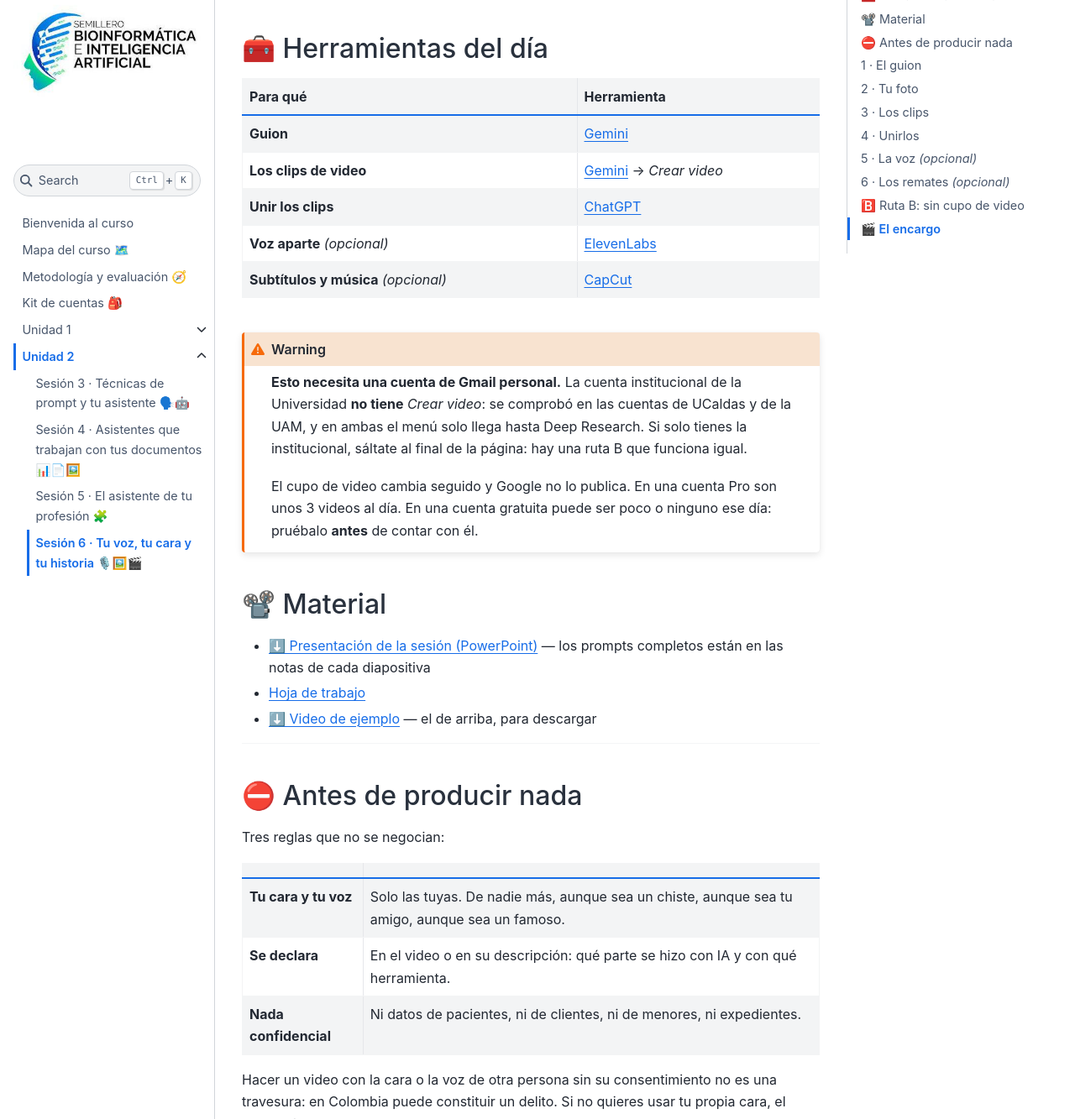
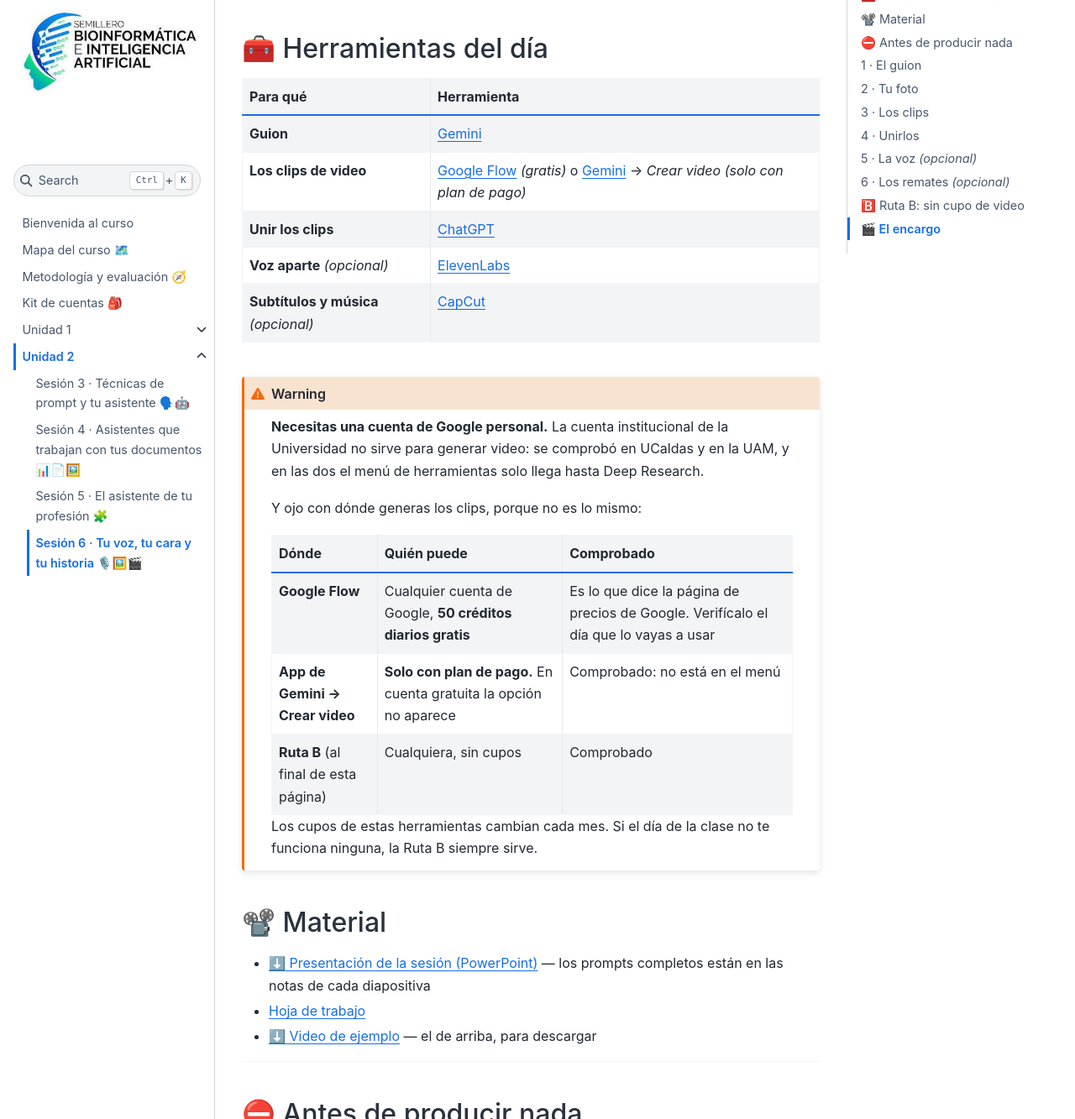
Before and after one commit to BioAITeamLearning/IntroInfo_2026_02_Ucaldas, a Jupyter Book: the page built from S06_AudioImagenVideo.md, in a window 1280 px wide and 1400 px high, scrolled down 746 px, cut to the strip 67-1400 px from the top of the window. Shown: the whole strip at 84% size. Built offline with Jupyter Book 1.0.4 settings and Sphinx 7.4.7 and the Sphinx Book theme 1.1.4, drawn with Linux system fonts in a browser that asks for light colours; some of the changed text lies outside the part shown.

Commit message:
S6: bajar el entregable a tres clips y corregir por donde se generan
En la app de Gemini, Crear video resulto ser funcion de pago: se comprobo que no
aparece ni en la cuenta institucional ni en una cuenta Gmail gratuita, solo en
la Pro. La puerta gratuita es Google Flow (50 creditos diarios segun la pagina
de precios de Google), pendiente de verificar de punta a punta.

El entregable baja de un minuto a 30 segundos: tres clips de 10 s, 75 palabras.
Seis clips no caben en la sesion porque cada uno tarda de 2 a 4 minutos.

Co-Authored-By: Claude Opus 5 <noreply@anthropic.com>

````diff
--- a/S06_AudioImagenVideo.md
+++ b/S06_AudioImagenVideo.md
@@ -3,9 +3,9 @@ title: Sesión 6 · Audio, imagen y video
 ---
 # Sesión 6 · Tu voz, tu cara y tu historia 🎙️🖼️🎬
 
-Un taller de producción. Sales con un video de 60 a 90 segundos en el que un personaje tuyo, en un lugar que elegiste, con una voz que escogiste, le explica algo de tu carrera a alguien que no sabe nada del tema.
+Un taller de producción. Sales con un video de **30 segundos** —tres clips de diez— en el que tú mismo, con tu cara y tu voz, le explicas algo de tu carrera a alguien que no sabe nada del tema.
 
-Así se ve el resultado. Son **dos clips de diez segundos** generados por separado y pegados después; el video completo son seis. Fíjate en que es la misma persona, la misma camisa y el mismo salón en los dos: eso lo logra adjuntar la misma foto, nada más.
+Así se ve el resultado. Son **dos clips de diez segundos** generados por separado y pegados después; el tuyo serán tres. Fíjate en que es la misma persona, la misma camisa y el mismo salón en los dos: eso lo logra adjuntar la misma foto, nada más.
 
 *Guion, imagen y voz generados con IA (Gemini). Clips unidos con ChatGPT.*
 
@@ -20,15 +20,23 @@ Así se ve el resultado. Son **dos clips de diez segundos** generados por separa
 | Para qué | Herramienta |
 |---|---|
 | **Guion** | [Gemini](https://gemini.google.com) |
-| **Los clips de video** | [Gemini](https://gemini.google.com) → *Crear video* |
+| **Los clips de video** | [Google Flow](https://flow.google.com) *(gratis)* o [Gemini](https://gemini.google.com) → *Crear video* *(solo con plan de pago)* |
 | **Unir los clips** | [ChatGPT](https://chatgpt.com) |
 | **Voz aparte** *(opcional)* | [ElevenLabs](https://elevenlabs.io) |
 | **Subtítulos y música** *(opcional)* | [CapCut](https://capcut.com) |
 
 ```{warning}
-**Esto necesita una cuenta de Gmail personal.** La cuenta institucional de la Universidad **no tiene** *Crear video*: se comprobó en las cuentas de UCaldas y de la UAM, y en ambas el menú solo llega hasta Deep Research. Si solo tienes la institucional, sáltate al final de la página: hay una ruta B que funciona igual.
+**Necesitas una cuenta de Google personal.** La cuenta institucional de la Universidad no sirve para generar video: se comprobó en UCaldas y en la UAM, y en las dos el menú de herramientas solo llega hasta Deep Research.
 
-El cupo de video cambia seguido y Google no lo publica. En una cuenta Pro son unos 3 videos al día. En una cuenta gratuita puede ser poco o ninguno ese día: pruébalo **antes** de contar con él.
+Y ojo con dónde generas los clips, porque no es lo mismo:
+
+| Dónde | Quién puede | Comprobado |
+|---|---|---|
+| **Google Flow** | Cualquier cuenta de Google, **50 créditos diarios gratis** | Es lo que dice la página de precios de Google. Verifícalo el día que lo vayas a usar |
+| **App de Gemini → Crear video** | **Solo con plan de pago.** En cuenta gratuita la opción no aparece | Comprobado: no está en el menú |
+| **Ruta B** (al final de esta página) | Cualquiera, sin cupos | Comprobado |
+
+Los cupos de estas herramientas cambian cada mes. Si el día de la clase no te funciona ninguna, la Ruta B siempre sirve.
 ```
 
 ## 📽️ Material
@@ -73,33 +81,38 @@ Reglas: frases cortas, para decir en voz alta. Sin tecnicismos sin explicar.
 Nada de "en el mundo actual" ni "hoy en día". Al final, dime cuántas palabras tiene.
 ```
 
-**La prueba:** léelo en voz alta y cronométrate. Se habla a unas 150 palabras por minuto: 150 palabras son un minuto, 80 son medio. Si te trabas al leerlo, está mal escrito: pídele que lo simplifique.
+**La prueba:** léelo en voz alta y cronométrate. Si te trabas al leerlo, está mal escrito: pídele que lo simplifique.
 
 **Después, pártelo.** Cada clip dura 10 segundos, así que necesitas frases de unas 25 palabras:
 
 ```
-Parte este guion en 6 frases de unas 25 palabras cada una. Cada frase tiene que
+Parte este guion en 3 frases de unas 25 palabras cada una. Cada frase tiene que
 poder decirse sola en 10 segundos y entenderse sin la anterior. Numéralas.
 ```
+
+La cuenta es simple: se habla a unas **150 palabras por minuto**, así que 10 segundos son 25 palabras. Tres clips, 75 palabras, 30 segundos.
 
 ### Truco: dicta el guion en vez de escribirlo
 
 Un texto dictado suena a persona hablando; uno escrito suena a texto escrito. En Google Docs: **Herramientas → Dictado por voz**. Hablas treinta segundos y aparece escrito. O grabas una nota de voz en el celular y se la subes a Gemini pidiéndole la transcripción.
 
-Después lo pules: *"Limpia este dictado, quita las muletillas y déjalo en 150 palabras."*
+Después lo pules: *"Limpia este dictado, quita las muletillas y déjalo en 75 palabras."*
 
 ## 2 · Tu foto
 
-Una sola foto tuya, de frente, con la cara bien iluminada y sin gafas de sol. Esa misma foto la vas a adjuntar en **todos** los clips: es lo que hace que seas la misma persona en los seis y no seis desconocidos distintos.
+Una sola foto tuya, de frente, con la cara bien iluminada y sin gafas de sol. Esa misma foto la vas a adjuntar en **todos** los clips: es lo que hace que seas la misma persona en los tres y no tres desconocidos distintos.
 
 ```{admonition} Si no quieres usar tu cara
 :class: tip
-No adjuntes foto y describe un personaje inventado: *"un ingeniero de alimentos de unos 40 años, pelo corto, bata blanca"*. Repite **la misma descripción, palabra por palabra**, en cada clip. Queda menos consistente que con foto, pero funciona. Nadie está obligado a poner su cara.
+No adjuntes foto y describe un personaje inventado: *"un ingeniero de alimentos de unos 40 años, pelo corto, bata blanca"*. Repite **la misma descripción, palabra por palabra**, en los tres clips. Queda menos consistente que con foto, pero funciona. Nadie está obligado a poner su cara.
 ```
 
 ## 3 · Los clips
 
-Uno por frase. En Gemini: botón **+** → **Crear video**. Después adjuntas la foto y escribes el prompt.
+Uno por frase, tres en total. Hay dos puertas y el prompt es el mismo en las dos:
+
+* **Google Flow** ([flow.google.com](https://flow.google.com)) — entras con tu cuenta de Google y tienes 50 créditos diarios gratis. Es la puerta que debería servirle a todo el mundo.
+* **App de Gemini** — botón **+** → **Crear video**. Solo aparece si tienes plan de pago.
 
 ```
 La persona de la foto, en plano medio dentro de [el lugar: un laboratorio, una
@@ -112,9 +125,9 @@ Mira a la cámara y dice en español latinoamericano, tono cercano y pausado:
 Cámara fija, sin texto en pantalla.
 ```
 
-Cada clip sale de **10 segundos, con la voz ya puesta**, y tarda unos dos minutos y medio.
+Cada clip sale de **10 segundos, con la voz ya puesta**, y tarda entre dos y cuatro minutos. Lánzalos seguidos, no de a uno esperando.
 
-```{admonition} El orden importa
+```{admonition} Si usas la app de Gemini, el orden importa
 :class: warning
 Activa **Crear video primero** y adjunta la foto **después**. Si lo haces al revés, Gemini se sale del modo video y te contesta por escrito en vez de generarte el clip.
 
@@ -128,7 +141,7 @@ Gemini **no** puede unir videos: ejecuta código pero su entorno no tiene herram
 En ChatGPT, sube los clips y pídeselo:
 
 ```
-Une estos clips en un solo video, en este orden: clip1, clip2, clip3...
+Une estos clips en un solo video, en este orden: clip1, clip2, clip3.
 Conserva el audio de cada uno. Déjame el archivo mp4 para descargar.
 ```
 
@@ -136,7 +149,7 @@ Tarda unos quince segundos y te devuelve el MP4 completo. Recodifica el video, a
 
 ## 5 · La voz *(opcional)*
 
-Los clips ya vienen con voz, pero no la eliges tú. Si quieres otra, genera la narración aparte y móntala encima en CapCut.
+Los clips ya vienen con voz, pero no la eliges tú, y puede cambiar un poco entre un clip y otro. Si quieres otra, o que suene igual en los tres, genera la narración aparte y móntala encima en CapCut.
 
 | Ruta | Cómo es |
 |---|---|
@@ -185,4 +198,4 @@ Elige uno de los dos:
 | **Qué hago en mi carrera** | Un día normal de trabajo de alguien de tu programa. Lo que nadie se imagina que haces. |
 | **Lo que me costó entender** | Un concepto que te costó, explicado como te hubiera gustado que te lo explicaran. |
 
-Un minuto, en seis clips de diez segundos, con tu cara y tu voz. Y al final, una línea diciendo qué hiciste con IA.
+Treinta segundos, en tres clips de diez, con tu cara y tu voz. Y una línea diciendo qué hiciste con IA.
````
Also changed, not shown: other parts of S06_AudioImagenVideo.md (+2 -2 lines), _static/sesion06/guia.html (+13 -18 lines), 1 other file.
